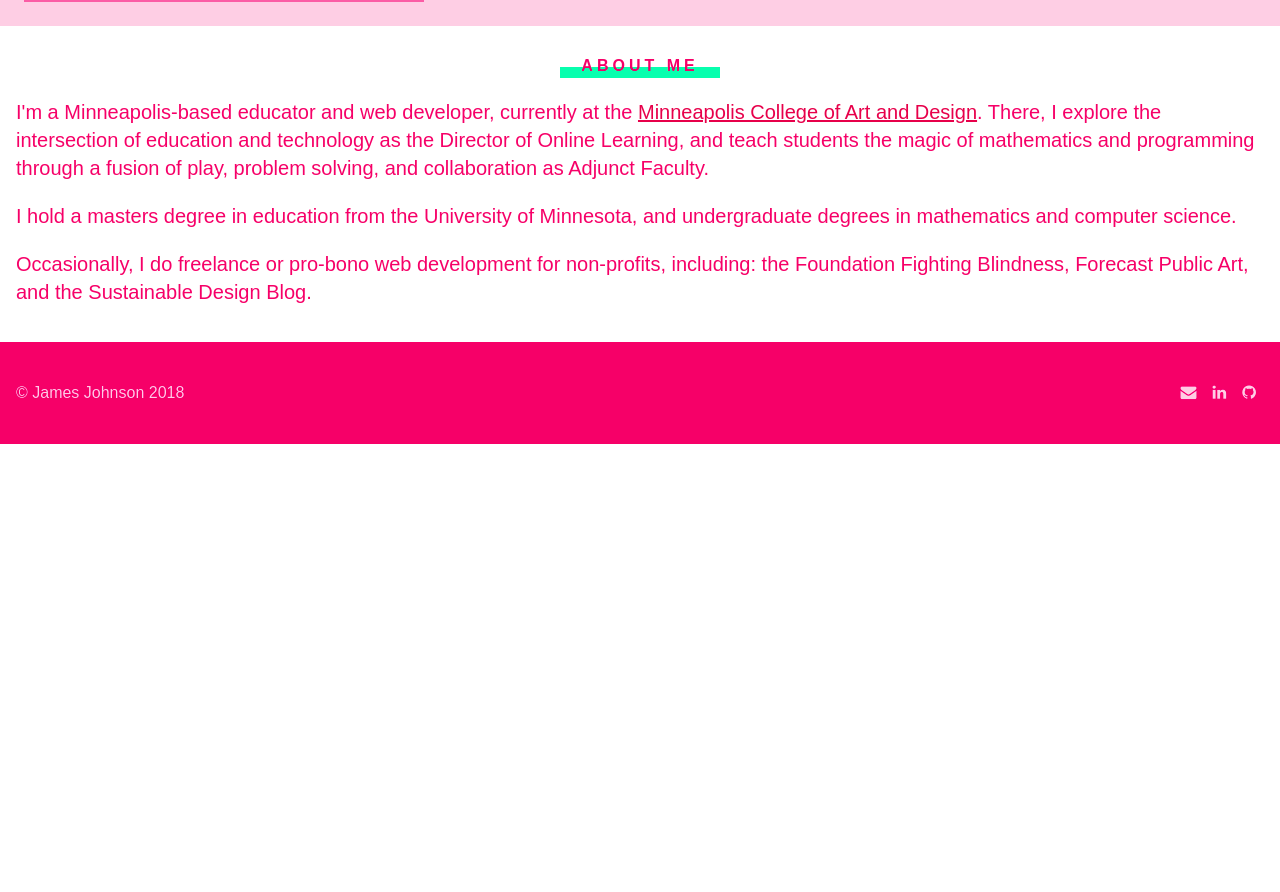
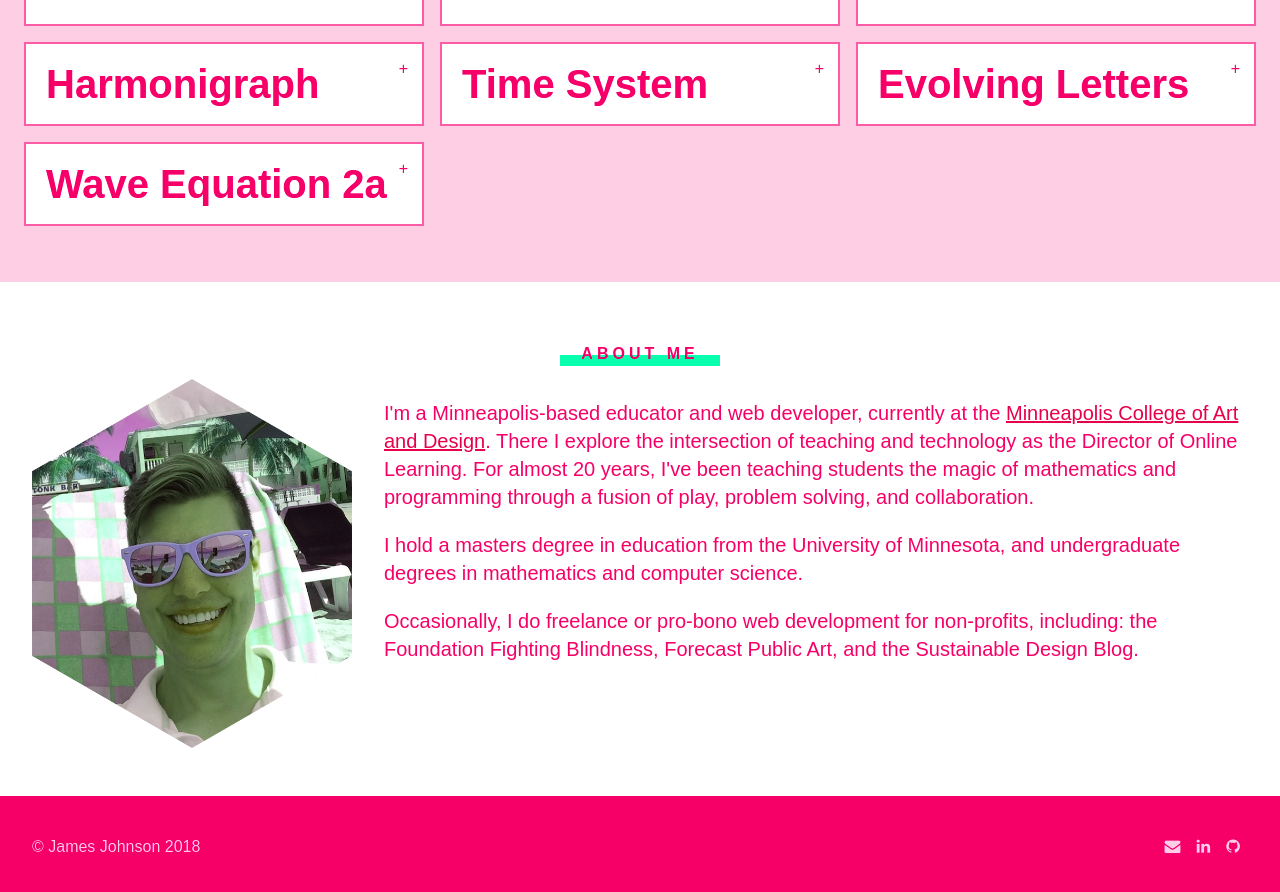
Before and after one commit to jxjj/jjohnson.me, a React (Create React App) app: page / in a window 1280 px wide. Shown: the part 1564-2456 px from the top of the page. Before the commit the page ends 2008 px from the top, so only its background shows below. Built offline with nearby package versions, Linux system fonts and the light colour scheme; a web font is replaced by a local one.

Commit message:
Add headshot to about section

```diff
--- a/src/components/App.css
+++ b/src/components/App.css
@@ -8,12 +8,21 @@
   background: var(--blue);
   color: white;
 }
+.app-bar .container,
+.section-about .container,
+.page-footer .container {
+  padding: 1rem 2rem;
+}
+
 .app-bar h1 {
   margin: 0;
   text-transform: uppercase;
   font-size: 1.5rem;
 }
 
+.section {
+  padding: 2rem 0;
+}
 .section-hero {
   background: url('/img/jagged-blue-rect.svg') no-repeat 50% -10rem;
   background-size: cover;
@@ -74,6 +83,24 @@
   animation: color-rotate 30s infinite;
 }
 
+.section-about__img {
+  max-width: 20rem;
+  display: block;
+  margin: 1rem auto;
+}
+
+@media (min-width: 40rem) {
+  .section-about .section__contents {
+    display: flex;
+    align-items: flex-start;
+    justify-content: space-between;
+  }
+  .section-about__img {
+    margin: 0 2rem 0 0;
+    width: 33%;
+  }
+}
+
 @keyframes color-rotate {
   0% {
     filter: hue-rotate(0deg);
--- a/src/components/App.js
+++ b/src/components/App.js
@@ -43,22 +43,30 @@ class App extends Component {
           <div className="container">
             <h1 className="section__heading">About Me</h1>
 
+            <div className="section__contents">
+              <img
+                className="section-about__img"
+                src="img/headshot-jj-beach_hex.png"
+                alt="James in the Caribbean"
+              />
+              <div className="section-about__bio">
                 <p>
-              I'm a Minneapolis-based educator and web developer, currently at
-              the{' '}
+                  I'm a Minneapolis-based educator and web developer, currently
+                  at the{' '}
                   <a href="https://mcad.edu">
                     Minneapolis College of Art and Design
                   </a>
-              . There, I explore the intersection of education and technology as
-              the Director of Online Learning, and teach students the magic of
-              mathematics and programming through a fusion of play, problem
-              solving, and collaboration as Adjunct Faculty.
+                  . There I explore the intersection of teaching and technology
+                  as the Director of Online Learning. For almost 20 years, I've
+                  been teaching students the magic of mathematics and
+                  programming through a fusion of play, problem solving, and
+                  collaboration.
                 </p>
 
                 <p>
                   I hold a masters degree in education from the University of
-              Minnesota, and undergraduate degrees in mathematics and computer
-              science.
+                  Minnesota, and undergraduate degrees in mathematics and
+                  computer science.
                 </p>
 
                 <p>
@@ -66,6 +74,8 @@ class App extends Component {
                   non-profits, including: the Foundation Fighting Blindness,
                   Forecast Public Art, and the Sustainable Design Blog.
                 </p>
+              </div>
+            </div>
           </div>
         </section>
 
```
Also changed, not shown: public/img/headshot-jj-beach_hex.png (added). Lines whose indentation alone changed are shown as unchanged.
